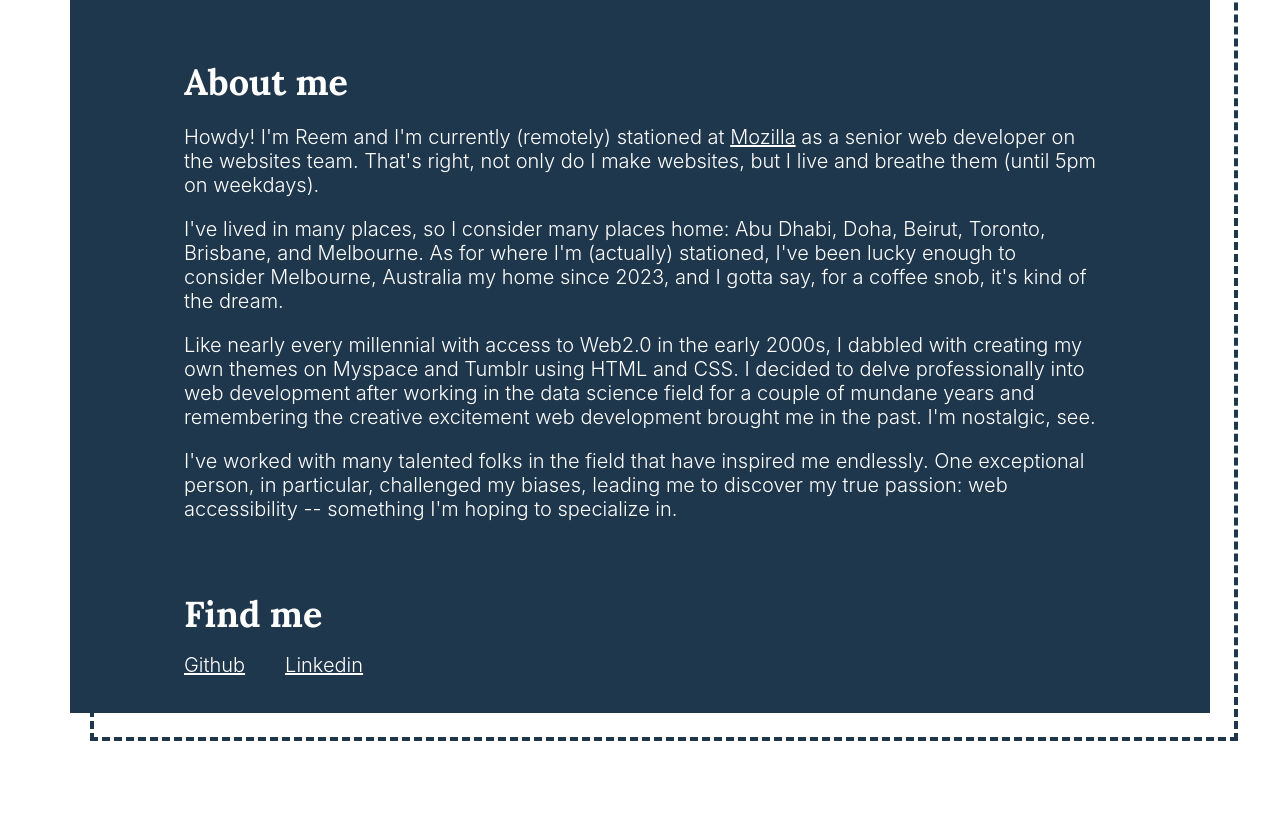
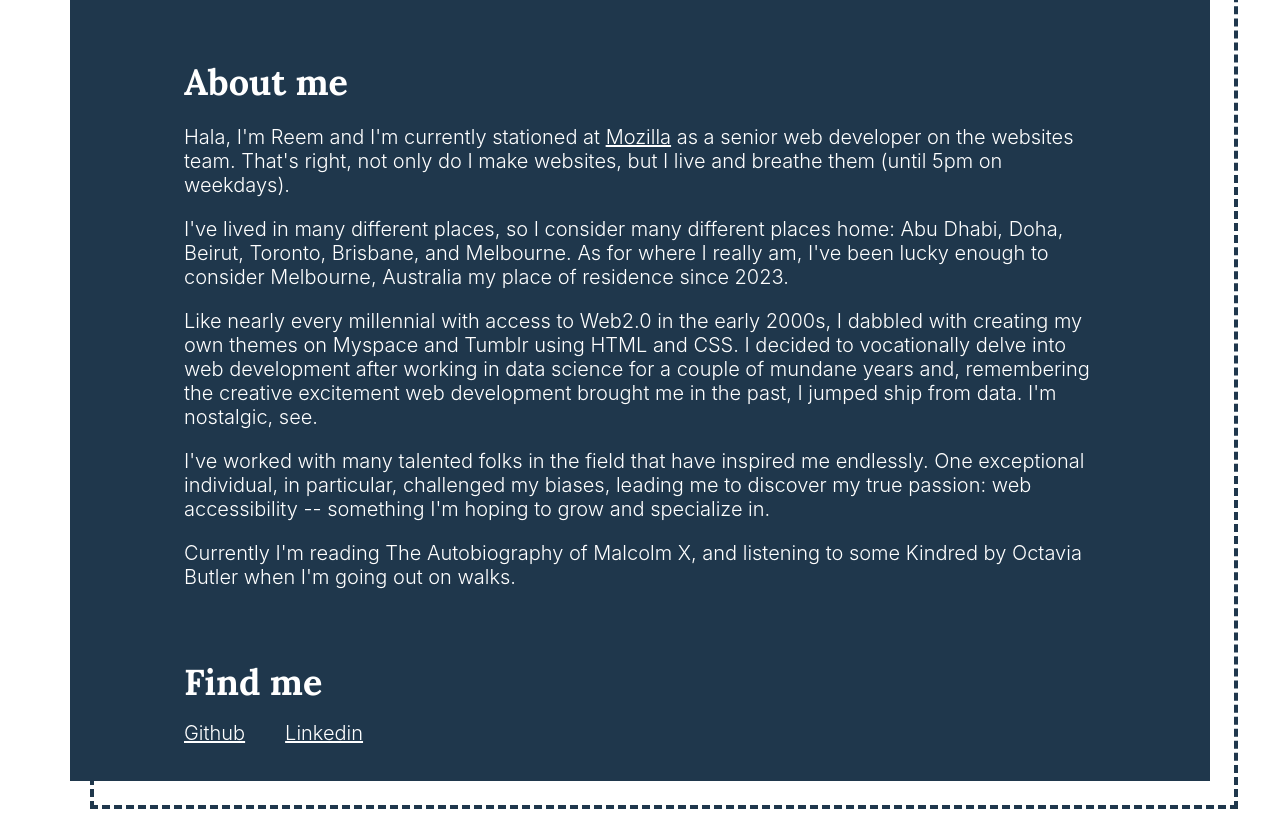
Before and after one commit to reemhamz/reemify.dev, a plain HTML site: page index.html in a window 1280 px wide. Shown: the part 760-1589 px from the top of the page. Before the commit the page ends 1521 px from the top, so only its background shows below. Drawn offline with Linux system fonts and the light colour scheme; a web font is replaced by a local one.

Commit message:
added current reads

```diff
--- a/index.html
+++ b/index.html
@@ -95,13 +95,15 @@
 
       <div class="about">
         <h2>About me</h2>
-        <p>Howdy! I'm Reem and I'm currently (remotely) stationed at <a href="https://mozilla.org">Mozilla</a> as a senior web developer on the websites team. That's right, not only do I make websites, but I live and breathe them (until 5pm on weekdays).</p>
+        <p>Hala, I'm Reem and I'm currently stationed at <a href="https://mozilla.org">Mozilla</a> as a senior web developer on the websites team. That's right, not only do I make websites, but I live and breathe them (until 5pm on weekdays).</p>
 
-        <p>I've lived in many places, so I consider many places home: Abu Dhabi, Doha, Beirut, Toronto, Brisbane, and Melbourne. As for where I'm (actually) stationed, I've been lucky enough to consider Melbourne, Australia my home since 2023, and I gotta say, for a coffee snob, it's kind of the dream.</p>
+        <p>I've lived in many different places, so I consider many different places home: Abu Dhabi, Doha, Beirut, Toronto, Brisbane, and Melbourne. As for where I really am, I've been lucky enough to consider Melbourne, Australia my place of residence since 2023.</p>
 
-        <p>Like nearly every millennial with access to Web2.0 in the early 2000s, I dabbled with creating my own themes on Myspace and Tumblr using HTML and CSS. I decided to delve professionally into web development after working in the data science field for a couple of mundane years and remembering the creative excitement web development brought me in the past. I'm nostalgic, see.</p>
+        <p>Like nearly every millennial with access to Web2.0 in the early 2000s, I dabbled with creating my own themes on Myspace and Tumblr using HTML and CSS. I decided to vocationally delve into web development after working in data science for a couple of mundane years and, remembering the creative excitement web development brought me in the past, I jumped ship from data. I'm nostalgic, see.</p>
 
-        <p>I've worked with many talented folks in the field that have inspired me endlessly. One exceptional person, in particular, challenged my biases, leading me to discover my true passion: web accessibility -- something I'm hoping to specialize in.</p>
+        <p>I've worked with many talented folks in the field that have inspired me endlessly. One exceptional individual, in particular, challenged my biases, leading me to discover my true passion: web accessibility -- something I'm hoping to grow and specialize in.</p>
+
+        <p>Currently I'm reading The Autobiography of Malcolm X, and listening to some Kindred by Octavia Butler when I'm going out on walks.</p>
       </div>
 
       <div class="socials-wrapper">
@@ -111,8 +113,6 @@
           <li><a href="https://linkedin.com/in/reemhamoui">Linkedin</a></li>
         </ul>
       </div>
-
-
       </div>
     </header>
   </body>
--- a/style.css
+++ b/style.css
@@ -74,7 +74,7 @@ h2 {
 }
 
 p, ul,
-span, a {
+span, a, li {
     font-family: var(--font-inter);
     font-weight: 300;
 }
@@ -116,7 +116,7 @@ header {
     width: 80%;
 }
 
-.header-container{
+.header-container {
     padding: 20px 0;
     color: var(--white);
 }
@@ -236,6 +236,11 @@ header {
     color: var(--white);
 }
 
+.funstuff {
+    color: var(--white);
+    text-align: left;
+}
+
 .socials-wrapper {
     color: var(--white);
     align-self: center;
```
